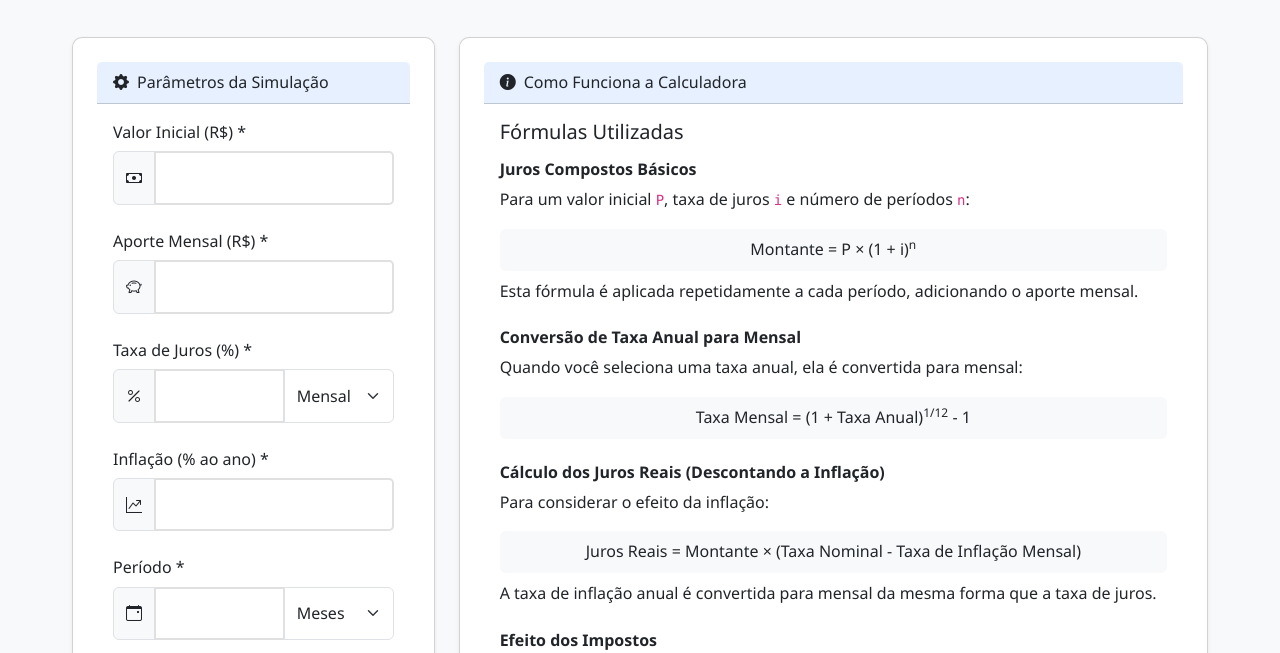
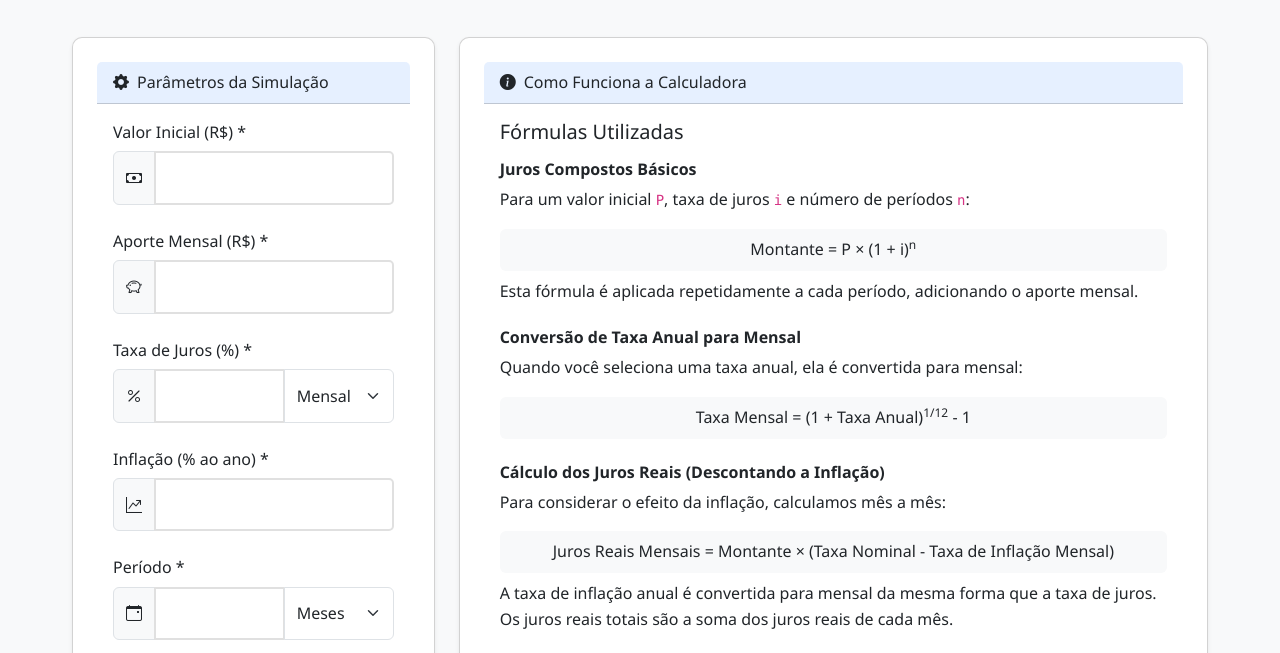
Before and after one commit to robsongcardoso/calculadora_Juros_compostos, a plain HTML site: page index.html in a window 1280 px wide. Shown: the part 125-778 px from the top of the page. Drawn offline with nearby package versions, Linux system fonts and the light colour scheme.

Commit message:
docs: atualiza explicacao do calculo dos juros reais - Modifica a descricao para refletir o calculo mensal acumulado - Esclarece que os juros reais totais sao a soma dos juros mensais

```diff
--- a/index.html
+++ b/index.html
@@ -265,11 +265,11 @@
 
                         <div class="mb-4">
                             <h6 class="fw-bold">Cálculo dos Juros Reais (Descontando a Inflação)</h6>
-                            <p>Para considerar o efeito da inflação:</p>
+                            <p>Para considerar o efeito da inflação, calculamos mês a mês:</p>
                             <div class="bg-light p-2 mb-2 rounded">
-                                <p class="mb-0 text-center">Juros Reais = Montante × (Taxa Nominal - Taxa de Inflação Mensal)</p>
+                                <p class="mb-0 text-center">Juros Reais Mensais = Montante × (Taxa Nominal - Taxa de Inflação Mensal)</p>
                             </div>
-                            <p>A taxa de inflação anual é convertida para mensal da mesma forma que a taxa de juros.</p>
+                            <p>A taxa de inflação anual é convertida para mensal da mesma forma que a taxa de juros. Os juros reais totais são a soma dos juros reais de cada mês.</p>
                         </div>
 
                         <div class="mb-4">
```
